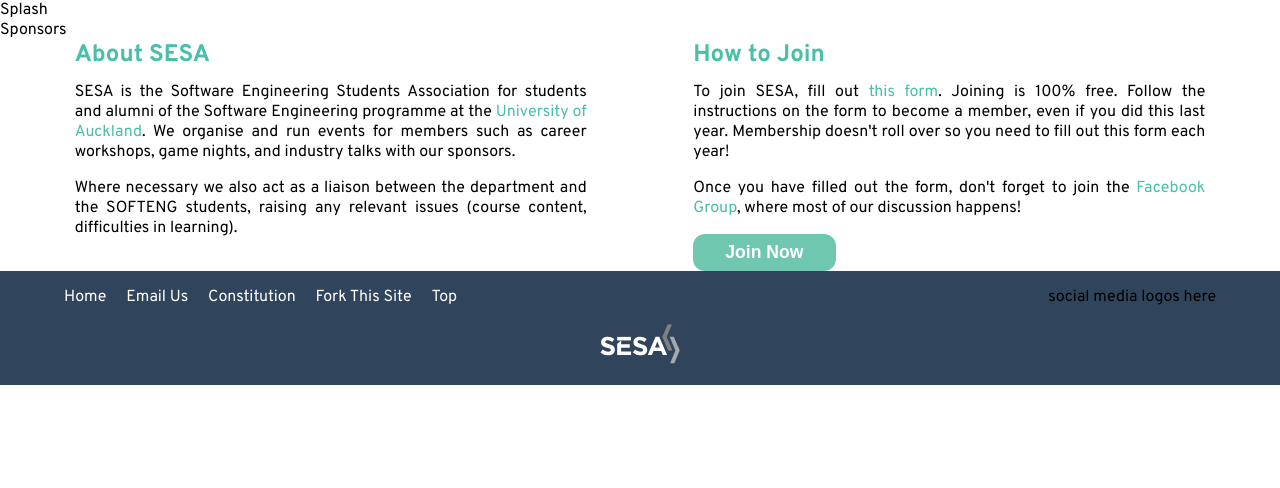
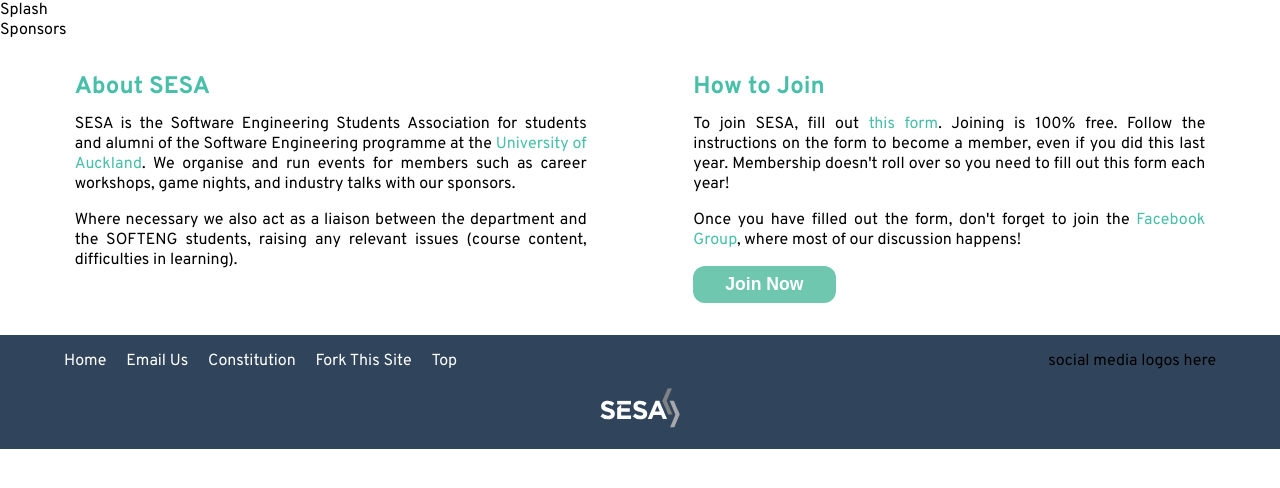
Before and after one commit to sesauoa/ausesa.github.com, a Jekyll site: the page built from index.html, in a window 1280 px wide. Shown: the top 488 px of the page. Built offline with Jekyll 4.4.1, drawn with Linux system fonts in a browser that asks for light colours.

Commit message:
Added vertical padding to body

```diff
--- a/css/style.scss
+++ b/css/style.scss
@@ -30,6 +30,7 @@
 }
 
 .body-container {
+  padding: 2em 0;
   display: flex;
   justify-content: space-evenly;
   gap: 2em;
```
